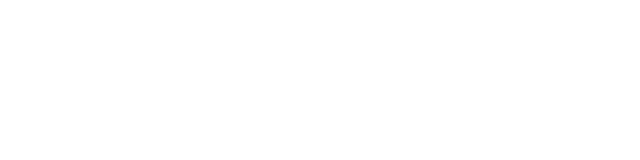
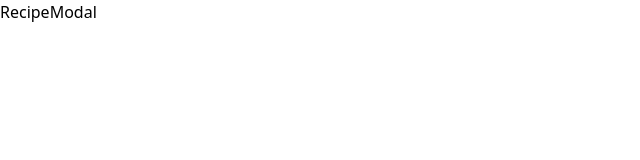
Before and after one commit to caro1017/Licoctel-Api-Licores, a React (Vite) app: page / in a window 1280 px wide. Shown: the top 160 px of the page, without its empty margins (0-640 px from the left). Built offline with nearby package versions, Linux system fonts and the light colour scheme.

Commit message:
Especificar donde se ubicara cada componente en las paginas principales

```diff
--- a/src/App.jsx
+++ b/src/App.jsx
@@ -1,10 +1,16 @@
+{/* Aqui va la importacion AppContext.jsx  */}
+import { RecipeModal } from "./components/RecipeModal";
+{/* Aqui va la importacion FloatingButton.jsx   */}
 import { HomePage } from "./pages/HomePage";
+{/* Aqui va la importacion Footer  */}
+{/* Aqui va la importacion AppContext.jsx  */}
+
 
 function App() {
   return (
     <>
       {/* Aqui va el componentes AppContext.jsx  */}
-      {/* Aqui va el componente RecipeModal.jsx  */}
+      <RecipeModal/>
       {/* Aqui va el componente FloatingButton.jsx   */}
       <HomePage />
       {/* Aqui va el Footer */}
--- /dev/null
+++ b/src/components/RecipeModal.jsx
@@ -0,0 +1,5 @@
+export const RecipeModal = () => {
+  return (
+    <div>RecipeModal</div>
+  )
+}
```
Also changed, not shown: src/pages/HomePage.jsx (+7 -0 lines).
